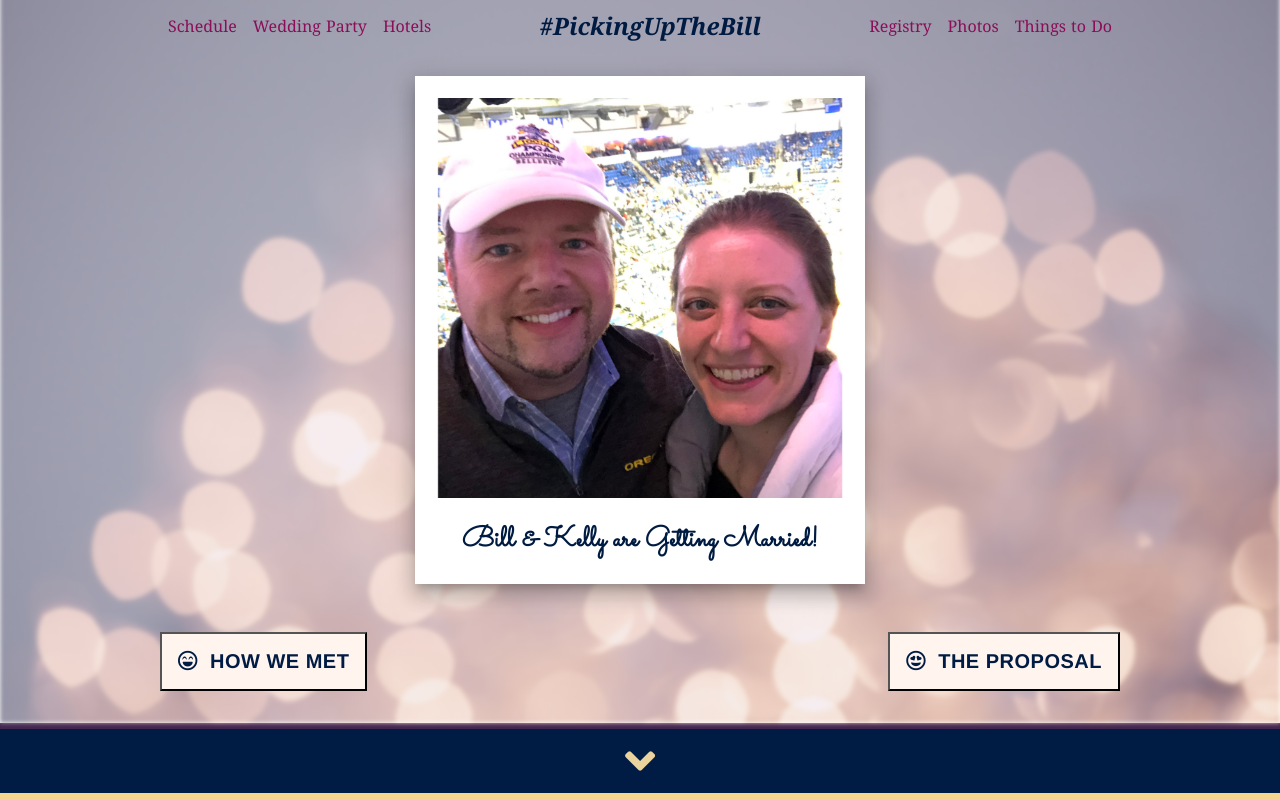
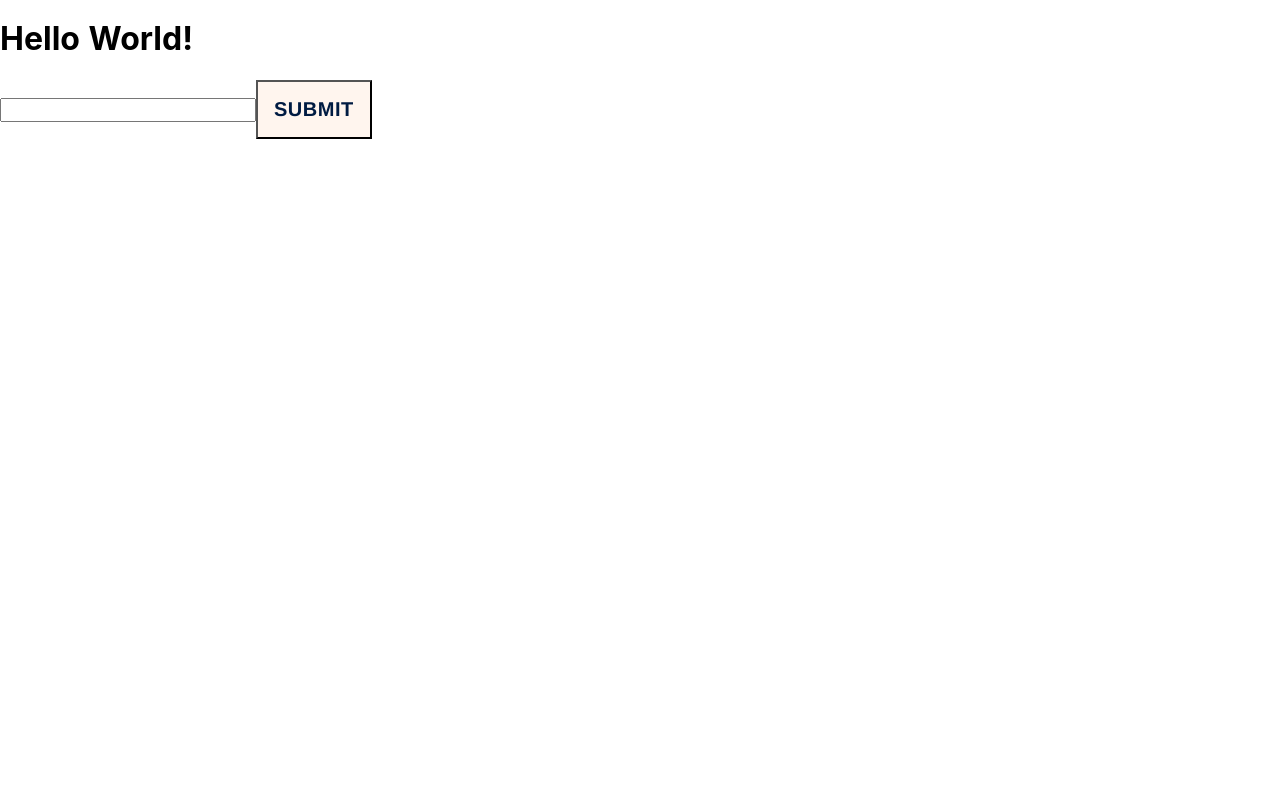
Before and after one commit to njosieb/pickingupthebill, a Nuxt app: page / in a window 1280 px wide. Shown: the top 800 px of the page. Built offline with nearby package versions, Linux system fonts and the light colour scheme.

Commit message:
Adds login modal

```diff
--- /dev/null
+++ b/components/LoginModal.vue
@@ -0,0 +1,32 @@
+<template>
+  <div>
+    <h1>Hello World!</h1>
+    <input type="text" v-model="openSesame">
+    <button type="submit" @click="tryToLogin">Submit</button>
+  </div>
+</template>
+
+<script>
+import { mapMutations } from 'vuex'
+
+export default {
+  data() {
+    return {
+      openSesame: ''
+    }
+  },
+  methods: {
+    ...mapMutations(['setLoggedIn']),
+    tryToLogin() {
+      if (this.openSesame === 'BillAndKellyAreAwesome') {
+        // TODO: log the user in
+        console.log('You logged in!')
+        this.setLoggedIn(true)
+      } else {
+        // TODO: display an error message
+        console.log('Intruder Alert!')
+      }
+    }
+  }
+}
+</script>
--- a/pages/index.vue
+++ b/pages/index.vue
@@ -1,5 +1,7 @@
 <template>
-  <div class="sacramento">
+  <div>
+    <login-modal v-if="!loggedIn"></login-modal>
+    <div v-if="loggedIn" class="sacramento">
       <!-- <dot
               v-for="(dot, index) in dots"
               :key="index"
@@ -21,7 +23,11 @@
             </div>
           </div>
           <div id="button-div" class="flex justify-center georgia">
-          <a class="hvr-grow" href="https://www.zola.com/wedding/pickingupthebill" target="_blank">
+            <a
+              class="hvr-grow"
+              href="https://www.zola.com/wedding/pickingupthebill"
+              target="_blank"
+            >
               <button class="pa2 shadow-hover">
                 <div class="navy pa2">
                   <i class="far fa-laugh-beam"></i>
@@ -30,7 +36,11 @@
               </button>
             </a>
 
-          <a class="hvr-grow" href="https://www.zola.com/wedding/pickingupthebill" target="_blank">
+            <a
+              class="hvr-grow"
+              href="https://www.zola.com/wedding/pickingupthebill"
+              target="_blank"
+            >
               <button class="pa2 shadow-hover">
                 <div class="navy pa2">
                   <i class="far fa-grin-hearts"></i>
@@ -107,7 +117,9 @@
                 </div>
                 <div>
                   <a href="https://www.moolah.org/" target="_blank">
-                  <button class="shadow-hover hvr-grow bg-navy white pt2 pb2 w-40">More Information</button>
+                    <button
+                      class="shadow-hover hvr-grow bg-navy white pt2 pb2 w-40"
+                    >More Information</button>
                   </a>
                 </div>
                 <div>
@@ -120,7 +132,10 @@
                   <form class="bg-navy white w-80 pa3">
                     <i class="fas fa-music music-icons f3"></i>
                     &nbsp;&nbsp;&nbsp;&nbsp;
-                  <input class="helvetica" type="text">&nbsp;&nbsp;&nbsp;&nbsp;
+                    <input
+                      class="helvetica"
+                      type="text"
+                    >&nbsp;&nbsp;&nbsp;&nbsp;
                     <i class="fas fa-music music-icons f3"></i>
                     <button class="hvr-grow pointer bg-white pv1 mt3">Submit</button>
                   </form>
@@ -369,6 +384,7 @@
         </container>
       </footer>
     </div>
+  </div>
 </template>
 
 <script>
@@ -377,17 +393,24 @@ import dots from '../assets/data/dots.json'
 import Navbar from '../components/Navbar'
 import Container from '../components/Container'
 import Footer from '../components/Footer'
+import LoginModal from '../components/LoginModal'
+import { mapState } from 'vuex'
+
 export default {
   components: {
     Dot,
     Navbar,
     Container,
-    Footer
+    Footer,
+    LoginModal
   },
   data: function() {
     return {
       dots
     }
+  },
+  computed: {
+    ...mapState(['loggedIn'])
   }
 }
 </script>
--- /dev/null
+++ b/store/index.js
@@ -0,0 +1,15 @@
+/**
+ * TODO:
+ * 1. Display a login modal instead of the main page
+ * 2. On entering the correct password, reveal the main page
+ * 3. If the user has recently entered the password, don't show login modal
+ */
+export const state = () => ({
+  loggedIn: false
+})
+
+export const mutations = {
+  setLoggedIn: (state, val) => {
+    state.loggedIn = val
+  }
+}
```
Lines whose indentation alone changed are shown as unchanged.
